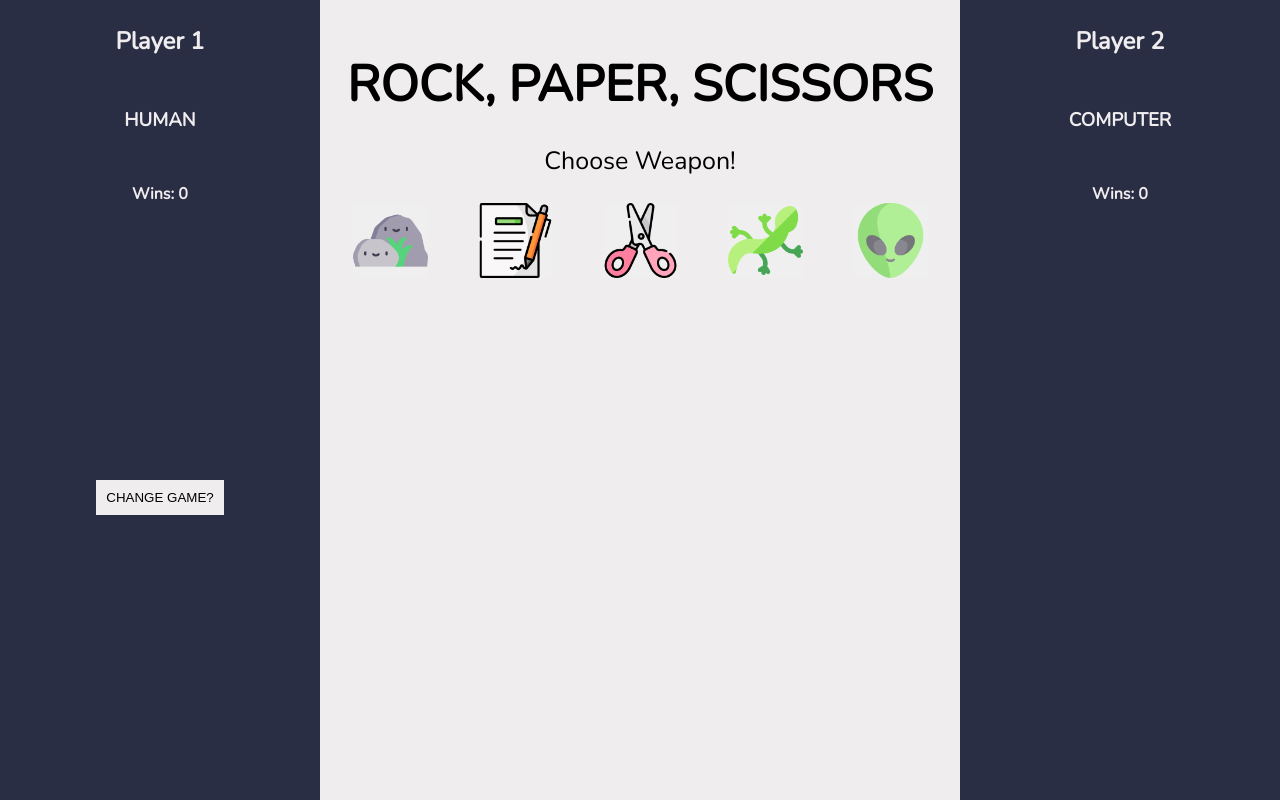
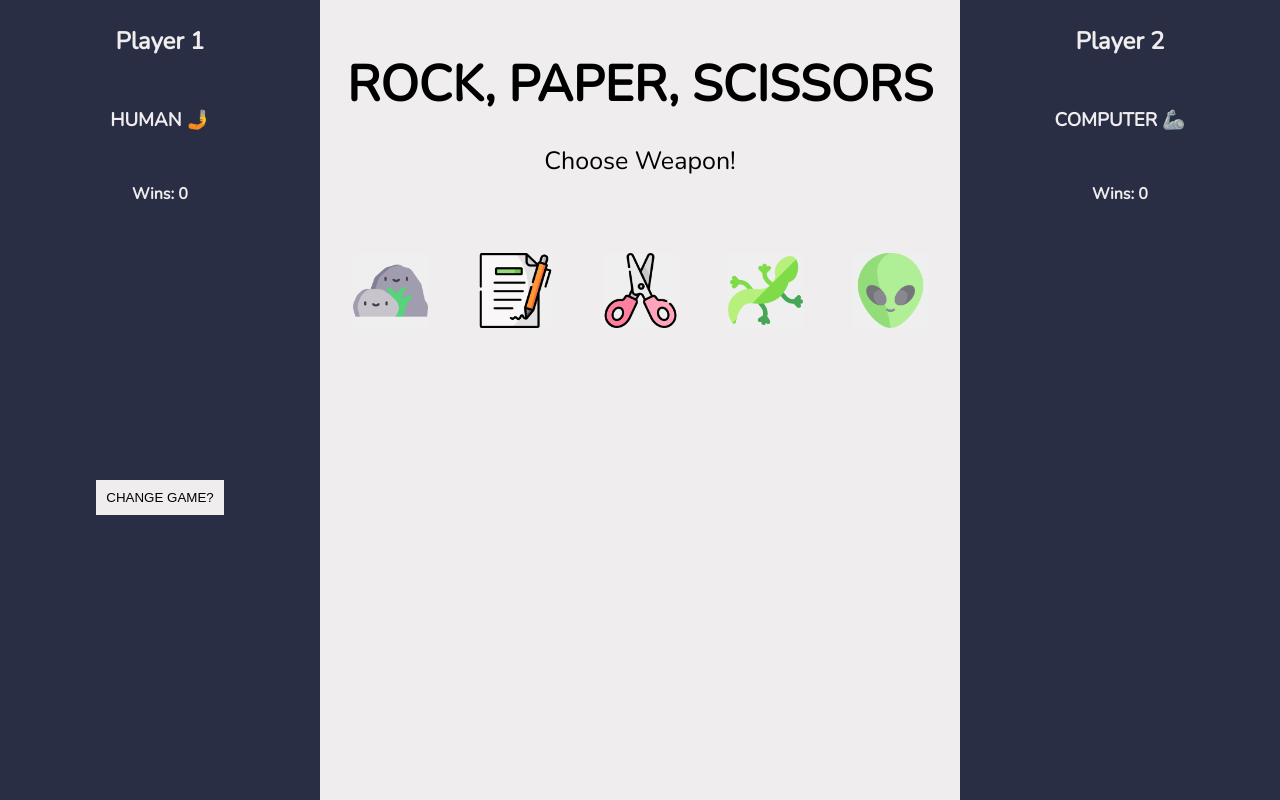
Before and after one commit to nhodnett/rock-paper-scissors, a plain HTML site: page index.html in a window 1280 px wide. Both pictures are taken after a click on the button 640 px from the left and 458 px from the top of the page. Drawn offline with nearby package versions, Linux system fonts and the light colour scheme.

Commit message:
Re-factor css and add functionality

```diff
--- a/index.html
+++ b/index.html
@@ -12,7 +12,7 @@
     <main>
       <aside class="left-player-1-container">
         <h2>Player 1</h2>
-        <h3>HUMAN</h3>
+        <h3>HUMAN 🤳 </h3>
         <div class="wins-view">
           <h4 class="player-1-win-count" id="player1WinCount">Wins: 0</h4>
         </div>
@@ -41,37 +41,37 @@
           <div class="choose-weapon-classic-view hidden" id="chooseWeaponClassicView">
             <button class="weapon-button">
               <img src="./Assets/happy-rocks.png" alt="Rock" class="image" id="rock">
-              <p class="emoji hidden" id="classicRockChoice">HUMAN</p>
+              <p class="emoji hidden" id="classicRockChoice"> 🤳 </p>
             </button>
             <button class="weapon-button">
               <img src="./Assets/lines-paper.png" alt="Paper" class="image" id="paper">
-              <p class="emoji hidden" id="classicPaperChoice">HUMAN</p>
+              <p class="emoji hidden" id="classicPaperChoice"> 🤳 </p>
             </button>
             <button class="weapon-button">
               <img src="./Assets/lines-scissors.png" alt="Scissors" class="image" id="scissors">
-              <p class="emoji hidden" id="classicScissorsChoice">HUMAN</p>
+              <p class="emoji hidden" id="classicScissorsChoice"> 🤳 </p>
             </button>
           </div>
           <div class="choose-weapon-hard-view hidden" id="chooseWeaponHardView">
             <button class="weapon-button">
               <img src="./Assets/happy-rocks.png" alt="Rock" class="image" id="rock">
-              <p class="emoji hidden" id="hardRockChoice">HUMAN</p>
+              <p class="emoji hidden" id="hardRockChoice"> 🤳 </p>
             </button>
             <button class="weapon-button">
               <img src="./Assets/lines-paper.png" alt="Paper" class="image" id="paper">
-              <p class="emoji hidden" id="hardPaperChoice">HUMAN</p>
+              <p class="emoji hidden" id="hardPaperChoice"> 🤳 </p>
             </button>
             <button class="weapon-button">
               <img src="./Assets/lines-scissors.png" alt="Scissors" class="image" id="scissors">
-              <p class="emoji hidden" id="hardScissorsChoice">HUMAN</p>
+              <p class="emoji hidden" id="hardScissorsChoice"> 🤳 </p>
             </button>
             <button class="weapon-button">
               <img src="./Assets/flat-lizard.png" alt="Lizard" class="image" id="lizard">
-              <p class="emoji hidden" id="hardLizardChoice">HUMAN</p>
+              <p class="emoji hidden" id="hardLizardChoice"> 🤳 </p>
             </button>
             <button class="weapon-button">
               <img src="./Assets/flat-alien.png" alt="Alien" class="image" id="alien">
-              <p class="emoji hidden" id="hardAlienChoice">HUMAN</p>
+              <p class="emoji hidden" id="hardAlienChoice"> 🤳 </p>
             </button>
           </div>
           <div class="results-view hidden" id="resultsView">
@@ -87,7 +87,7 @@
             <!-- 4 sections - initial, classic, hard, winner or draw - hidden -->
       <aside class="right-player-2-container">
         <h2>Player 2</h2>
-        <h3>COMPUTER</h3>
+        <h3>COMPUTER 🦾 </h3>
           <div class="wins-view">
             <h4 class="player-2-win-count" id="player2WinCount">Wins: 0</h4>
           </div>
--- a/main.js
+++ b/main.js
@@ -13,13 +13,16 @@ var changeText = document.querySelector('.change-text');
 var classicView = document.querySelector('.choose-weapon-classic-view');
 var hardView = document.querySelector('.choose-weapon-hard-view');
 var changeGameView = document.querySelector('.change-game');
+var humanChoiceEmoji = document.querySelector('.emoji');
 //Newly added:
 var resultsView = document.querySelector('.results-view');
 var humanChoiceImage = document.querySelector('.human-choice-image');
 var computerChoiceImage = document.querySelector('.computer-choice-image');
 var humanWinsDisplay = document.querySelector('.player-1-win-count');
 var computerWinsDisplay = document.querySelector('.player-2-win-count');
-// Do I need Weapon buttons? Emojis/pngs?
+//Emojis:
+// var classicRockEmoji = document.querySelector('#classicRockChoice');
+// var classicPaperEmoji = document.querySelector('#classicPaperChoice');
 
 // EVENT LISTENERS
 window.addEventListener('load', initiateGame);
@@ -111,6 +114,15 @@ hide(classicView)
 hide(hardView)
 }
 
+// function displayHumanChoiceEmoji() {
+//   if (currentGame.gameType === "classic" && humanChoice === "rock") {
+//     show(classicRockChoice)
+//   }
+//   else if (currentGame.gameType === "classic" && humanChoice === "paper") {
+//     show(classicPaperChoice)
+//   }
+// }
+
 // function resetGame() {
 //   if (currentGame.gameType === 'classic') {
 //     displayClassicView()
@@ -153,6 +165,7 @@ function playGame(event) {
    // displayResultsView()
    displayHumanChoice(humanChoice)
    displayComputerChoice(computerChoice)
+   //displayHumanChoiceEmoji()
    displayWinner()
    displayScore()
    setTimeout(nextRound, 1500)
@@ -160,6 +173,7 @@ function playGame(event) {
 
 // 4. Display human choice and computer choice side by side when image is clicked...
 function displayHumanChoice(humanChoice) {
+  //show(humanChoiceEmoji)
   humanChoiceImage.innerHTML = "";
   //playGame()
     displayResultsView();
--- a/styles.css
+++ b/styles.css
@@ -21,6 +21,7 @@ html {
 body {
   background-color: #F0EDEE;
   font-family: 'Nunito', sans-serif;
+  /* cursor: pointer; */
   /* color: #2A2E45; */
   /* height: 100%; */
 }
@@ -60,6 +61,11 @@ h2, h3, h4 {
   border: 0;
   padding: 10px;
   margin-top: 250px;
+  cursor: pointer;
+}
+
+.change-game-button:hover {
+  opacity: 0.9;
 }
 
 .game-board-section {
@@ -92,7 +98,7 @@ h2, h3, h4 {
   flex-direction: column;
   align-items: center;
   height: 100%;
-  width: 100%
+  width: 100%;
 }
 
 .choose-game-buttons {
@@ -107,6 +113,11 @@ h2, h3, h4 {
   border: 0;
   margin-top: 50px;
   padding: 25px 25px 25px 25px;
+  cursor: pointer;
+}
+
+.classic-game:hover, .hard-game:hover {
+  opacity: 0.9;
 }
 
 .game-title {
@@ -122,6 +133,7 @@ h2, h3, h4 {
   display: flex;
   justify-content: center;
   align-items: center;
+  margin-top: 50px;
 }
 
 .weapon-button {
@@ -130,6 +142,7 @@ h2, h3, h4 {
   border: 0;
   padding: 0;
   margin: 25px;
+  cursor: pointer;
 }
 
 .image {
@@ -141,11 +154,16 @@ h2, h3, h4 {
   display: flex;
   justify-content: center;
   height: 100px;
+  margin-top: 50px;
   margin-bottom: 200px;
 }
 
 .human-choice-image,
 .computer-choice-image {
+  height: 75px;
+  width: 75px;
+  border: 0;
+  padding: 0;
   margin: 25px;
 }
 
```
